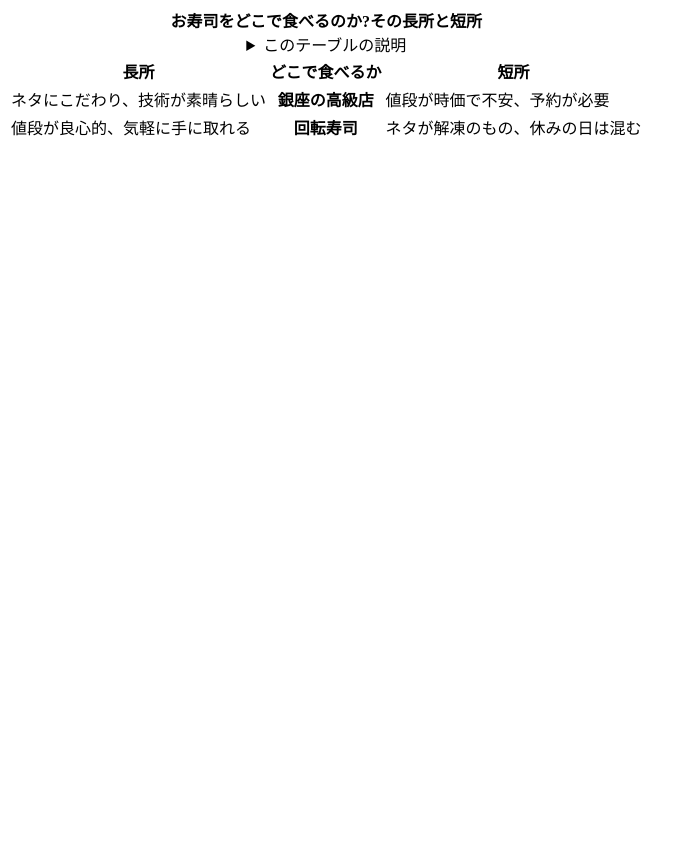
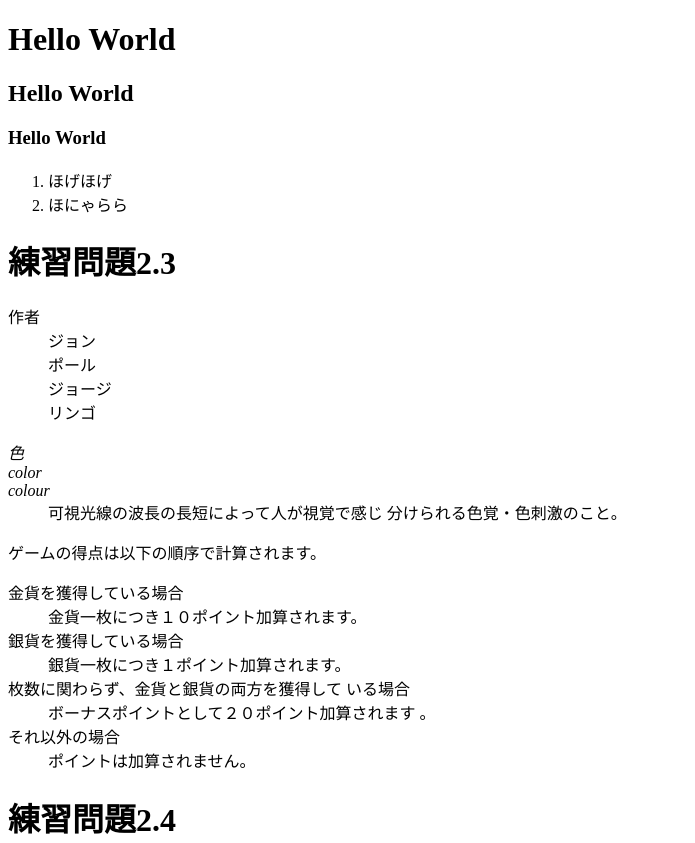
Before and after one commit to terada12/terada, a plain HTML site: page index.html in a window 1280 px wide. Shown: the top 843 px of the page, without its empty margins (0-695 px from the left). Before the commit the page ends 800 px from the top, so only its background shows below. Drawn offline with Linux system fonts and the light colour scheme.

Commit message:
Ex.2.2-2.4

```diff
--- a/index.html
+++ b/index.html
@@ -8,6 +8,47 @@
 <body>
  <!--文字の大きさの練習-->
 
+<h1>Hello World</h1>
+  <h2>Hello World</h2>
+  <h3>Hello World</h3>
+  <ol>
+      <li>ほげほげ</li>
+      <li>ほにゃらら</li>
+  </ol>
+</body>
+</html>
+
+<h1>練習問題2.3</h1>
+<dt>作者</dt>
+<dd>ジョン</dd>
+<dd>ポール</dd>
+<dd>ジョージ</dd>
+<dd>リンゴ</dd>
+</dl>
+<dl>
+<dt lang="ja"><dfn>色</dfn></dt>
+<dt lang="en-US"><dfn>color</dfn></dt>
+<dt lang="en-GB"><dfn>colour</dfn></dt>
+<dd>可視光線の波長の長短によって人が視覚で感じ
+分けられる色覚・色刺激のこと。</dd>
+</dl>
+<p>ゲームの得点は以下の順序で計算されます。
+</p>
+<dl>
+<dt>金貨を獲得している場合</dt>
+<dd>金貨一枚につき１０ポイント加算されます。
+</dd>
+<dt>銀貨を獲得している場合</dt>
+<dd>銀貨一枚につき１ポイント加算されます。</dd>
+<dt>枚数に関わらず、金貨と銀貨の両方を獲得して
+いる場合</dt>
+<dd>ボーナスポイントとして２０ポイント加算されます
+。 </dd>
+<dt>それ以外の場合</dt>
+<dd>ポイントは加算されません。</dd>
+</dl>
+
+<h1>練習問題2.4</h1>
 <table>
 <caption>
 <strong>お寿司をどこで食べるのか?その長所と短所</strong>
```
